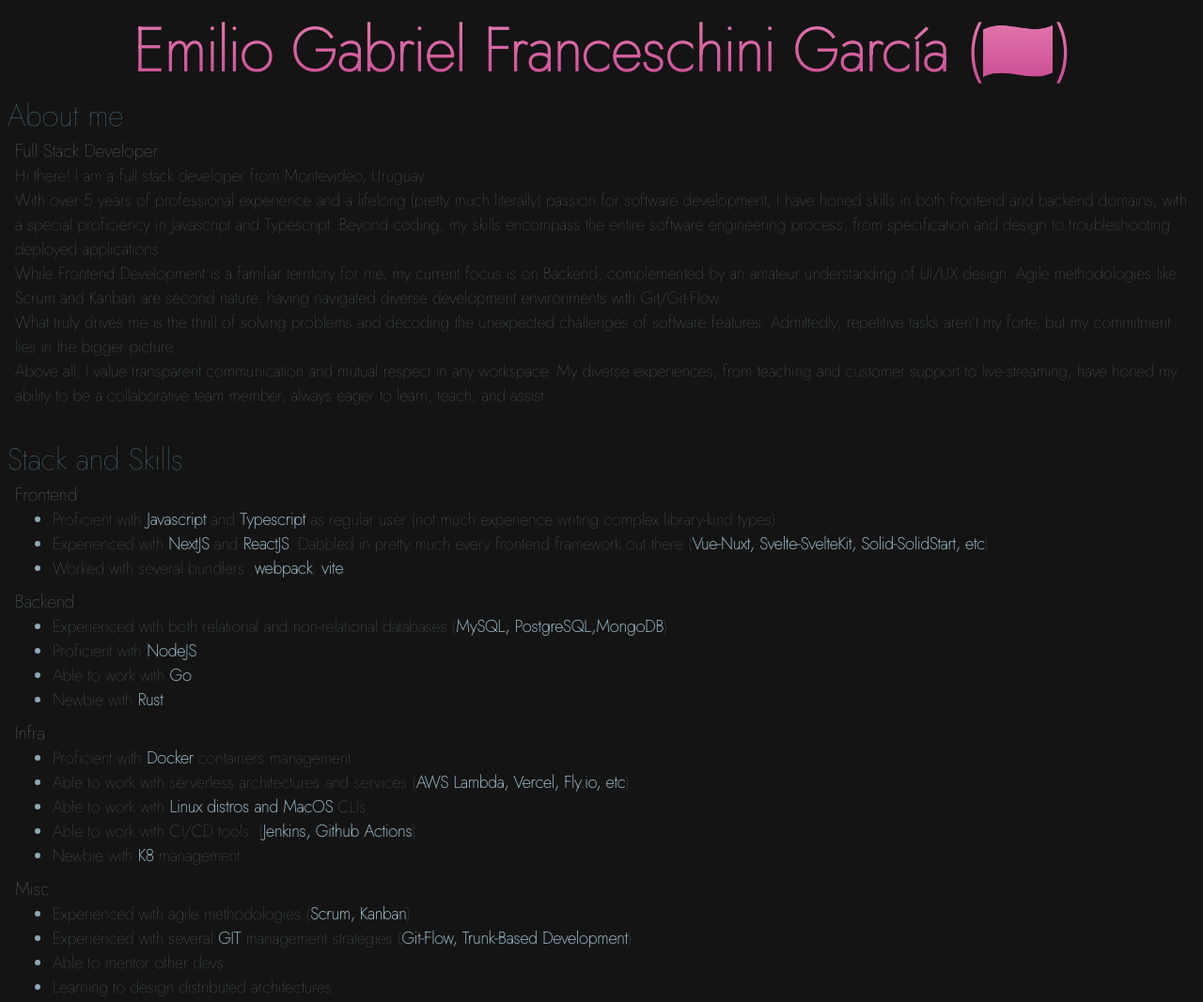
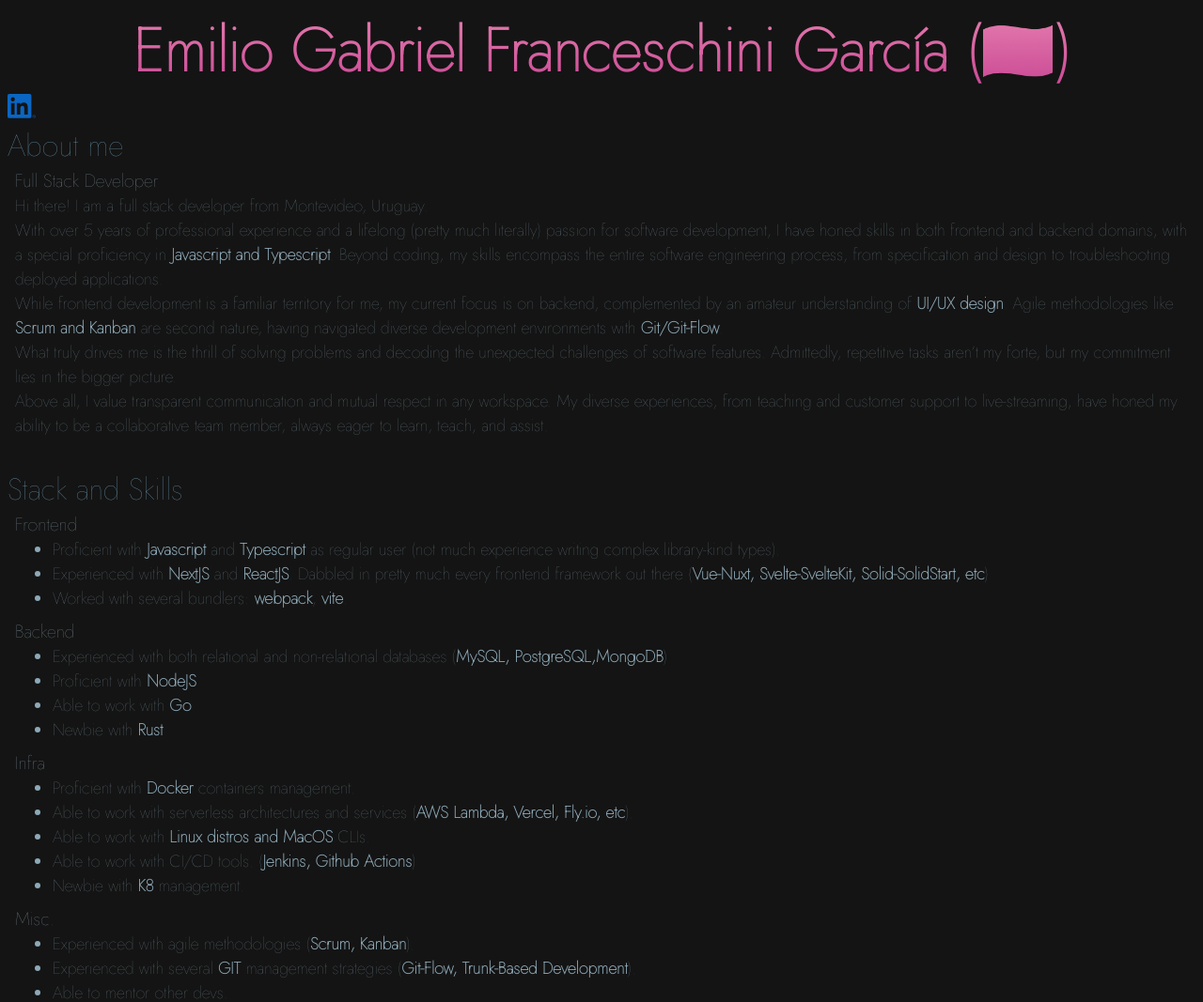
Before and after one commit to EmoPorEmilio/emoporemilio, a website: page public/cv/index.html in a window 1280 px wide. Shown: the top 1067 px of the page at 94% size. Drawn offline with Linux system fonts and the light colour scheme.

Commit message:
update linkedin svg and link, several corrections, CV

```diff
--- a/public/cv/index.html
+++ b/public/cv/index.html
@@ -60,8 +60,13 @@
     </style>
   </head>
   <body>
-    <h1>Emilio Gabriel Franceschini García (&#x1F1FA;&#x1F1FE;)</h1>
+    <h1>Emilio Gabriel Franceschini García (&#x1F1FA;&#x1F1FE;) <br /></h1>
     <article>
+      <a
+        target="_blank"
+        href="https://www.linkedin.com/in/emilio-franceschini-58392616b/">
+        <img width="30 rem" src="../resources/linkedin.svg"
+      /></a>
       <h2>About me</h2>
       <section>
         <h3>Full Stack Developer</h3>
@@ -70,15 +75,16 @@
           With over 5 years of professional experience and a lifelong (pretty
           much literally) passion for software development, I have honed skills
           in both frontend and backend domains, with a special proficiency in
-          Javascript and Typescript. Beyond coding, my skills encompass the
-          entire software engineering process, from specification and design to
-          troubleshooting deployed applications.
+          <strong>Javascript and Typescript</strong>. Beyond coding, my skills
+          encompass the entire software engineering process, from specification
+          and design to troubleshooting deployed applications.
         </p>
         <p>
-          While Frontend Development is a familiar territory for me, my current
-          focus is on Backend, complemented by an amateur understanding of UI/UX
-          design. Agile methodologies like Scrum and Kanban are second nature,
-          having navigated diverse development environments with Git/Git-Flow.
+          While frontend development is a familiar territory for me, my current
+          focus is on backend, complemented by an amateur understanding of
+          <strong>UI/UX design</strong>. Agile methodologies like
+          <strong>Scrum and Kanban</strong> are second nature, having navigated
+          diverse development environments with <strong>Git/Git-Flow</strong>.
         </p>
         <p>
           What truly drives me is the thrill of solving problems and decoding
@@ -255,9 +261,11 @@
         </p>
         <p>
           I implemented new features, and reworked some preexistent ones in
-          around 5 projects in diverse technologies, including Wordpress,
-          Javascript, Vue and React for the Frontend and PHP-MySQL and
-          NodeJS-MongoDB for the Backend.
+          around 5 projects in diverse technologies, including
+          <strong>Wordpress</strong>, <strong>Javascript</strong>,
+          <strong>Vue</strong> and <strong>React</strong> for the frontend and
+          <strong>PHP</strong>-<strong>MySQL</strong> and
+          <strong>NodeJS-MongoDB</strong> for the backend.
         </p>
         <p>I was laid off as the company closed its operation.</p>
       </section>
```
Also changed, not shown: public/resources/linkedin.svg (added).
